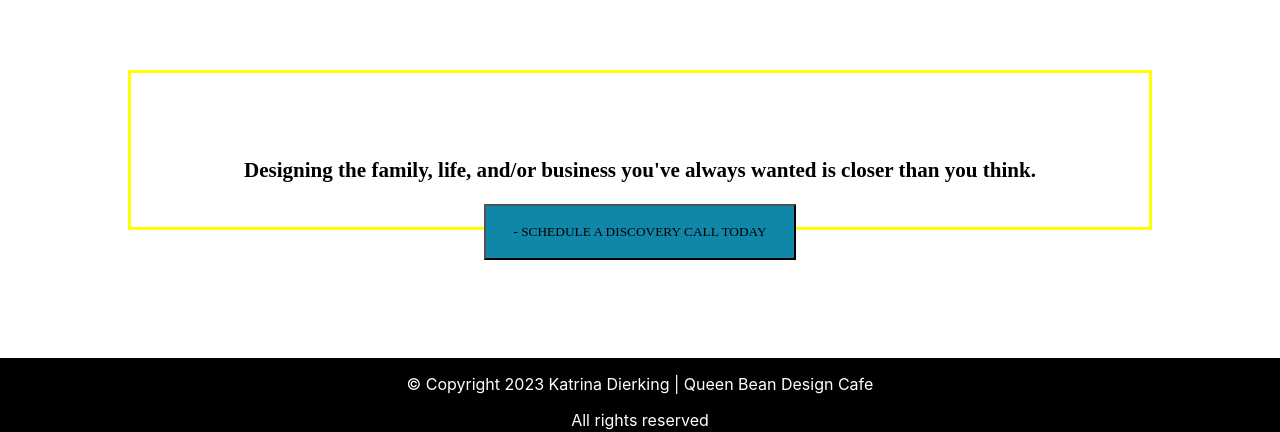
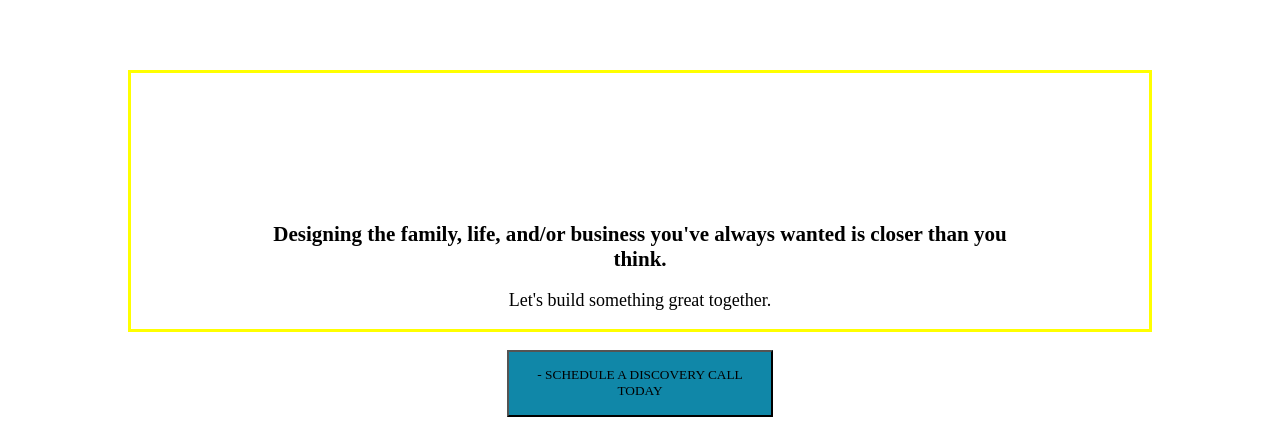
Before and after one commit to Katrina-Dierking/Queen-bean-funnel, a React (Create React App) app: page / in a window 1280 px wide. Shown: the part 1336-1768 px from the top of the page. Built offline with nearby package versions, Linux system fonts and the light colour scheme; a web font is replaced by a local one.

Commit message:
favicon and title changed

```diff
--- a/public/index.html
+++ b/public/index.html
@@ -6,7 +6,7 @@
     <meta name="viewport" content="width=device-width, initial-scale=1" />
     <meta name="theme-color" content="#000000" />
     <meta
-      name="description"
+      name="Helping women create the lives and businesses of their dreams"
       content="Web site created using create-react-app"
     />
     <link rel="apple-touch-icon" href="%PUBLIC_URL%/logo192.png" />
@@ -28,7 +28,7 @@
       work correctly both with client-side routing and a non-root public URL.
       Learn how to configure a non-root public URL by running `npm run build`.
     -->
-    <title>React App</title>
+    <title>Queen Bean Design Cafefavicon</title>
   </head>
   <body>
     <noscript>You need to enable JavaScript to run this app.</noscript>
--- a/src/bottom/Bottom.js
+++ b/src/bottom/Bottom.js
@@ -7,6 +7,7 @@ function Bottom() {
     <section className="bottom">
       <h3>
         Designing the family, life, and/or business you've always wanted is closer than you think.
+        <p>Let's build something great together.</p>
       </h3>
       <button className="button bot"> - SCHEDULE A DISCOVERY CALL TODAY</button>
       </section>
--- a/src/bottom/bottom.css
+++ b/src/bottom/bottom.css
@@ -6,7 +6,13 @@
     margin: -10% 0 10% 0;
         font-family: Bona Nova;
     font-size: 18px;
-    padding: 5%;
+    padding: 10%;
+    text-align: center;
+}
+
+.bottom p {
+    font-size: 18px;
+    font-weight: 300;
 }
 
 .bot{
```
Also changed, not shown: 1 other file (tests, documents, lock files or other folders).
